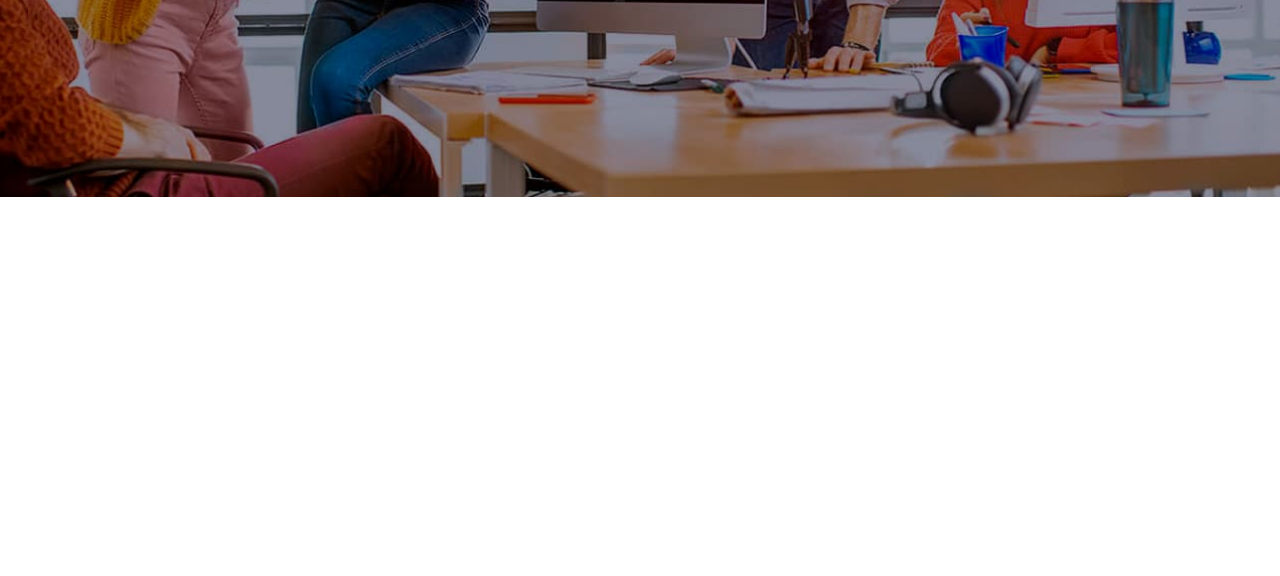
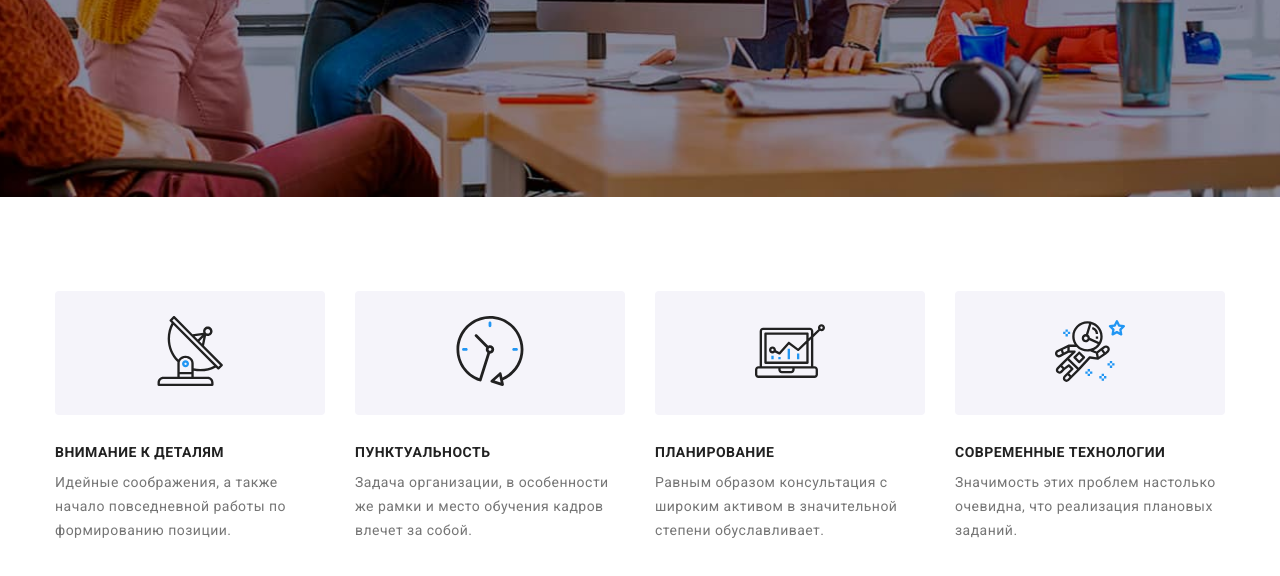
Before and after one commit to DashaPash/goit-markup-hw-08, a plain HTML site: page index.html in a window 1280 px wide. Shown: the part 490-1066 px from the top of the page. Before the commit the page ends 800 px from the top, so only its background shows below. Drawn offline with nearby package versions, Linux system fonts and the light colour scheme.

Commit message:
features section for mobile, tablet and descktop

```diff
--- a/index.html
+++ b/index.html
@@ -109,8 +109,8 @@
             </div>
         </section>
         <!-- Секция особенности -->
-        <!-- <section class="features section">
-            <h2>Н аши особенности</h2>
+        <section class="features section">
+            <!-- <h2>Н аши особенности</h2> -->
             <div class="features__container container">
                 <ul class="features__list list">
                     <li class="features__item">
@@ -155,7 +155,7 @@
                     </li>
                 </ul>
             </div>
-        </section> -->
+        </section>
         <!--Секция чем мы занимаемся-->
         <!-- <section class="about section">
          <div class="about__container container">
--- a/sass/base/_container.scss
+++ b/sass/base/_container.scss
@@ -12,7 +12,7 @@
 
 @media screen and (min-width: 768px) {
   .container {
-    max-width: 738px;
+    max-width: 768px;
     margin: 0 auto;
   }
 }
--- a/sass/layout/_features.scss
+++ b/sass/layout/_features.scss
@@ -1,35 +1,53 @@
-.features__list {
-  display: flex;
+.features {
+  &__list {
     margin-left: -30px;
     margin-top: -30px;
+
+    @media screen and (min-width: 768px) {
+      display: flex;
+      flex-wrap: wrap;
+      justify-content: center;
     }
 
-.features__item {
+    @media screen and (min-width: 1200px) {
+      flex-wrap: nowrap;
+    }
+  }
+
+  &__item {
     flex-basis: calc((100% - 60px) / 4);
     margin-left: 30px;
     margin-top: 30px;
   }
 
-.features__icon-bg {
+  &__icon-bg {
     background: var(--grey-background-color);
     border-radius: 4px;
 
-  width: 270px;
+    text-align: center;
     padding: 25px 100px;
     margin-bottom: 30px;
+
+    @media screen and (min-width: 768px) and (max-width: 1200px) {
+      width: 354px;
+    }
   }
 
-.features__title {
+  &__title {
     color: var(--title-text-color);
 
     font-weight: 700;
     font-size: 14px;
     line-height: 1.14;
     text-transform: uppercase;
+    @media screen and (max-width: 767px) {
+      text-align: center;
+    }
   }
 
-.features__text {
+  &__text {
     font-size: 14px;
     line-height: 1.71;
     margin-top: 10px;
   }
+}
```
Also changed, not shown: css/main.css, css/main.min.css, 2 other files. Lines whose indentation alone changed are shown as unchanged.
